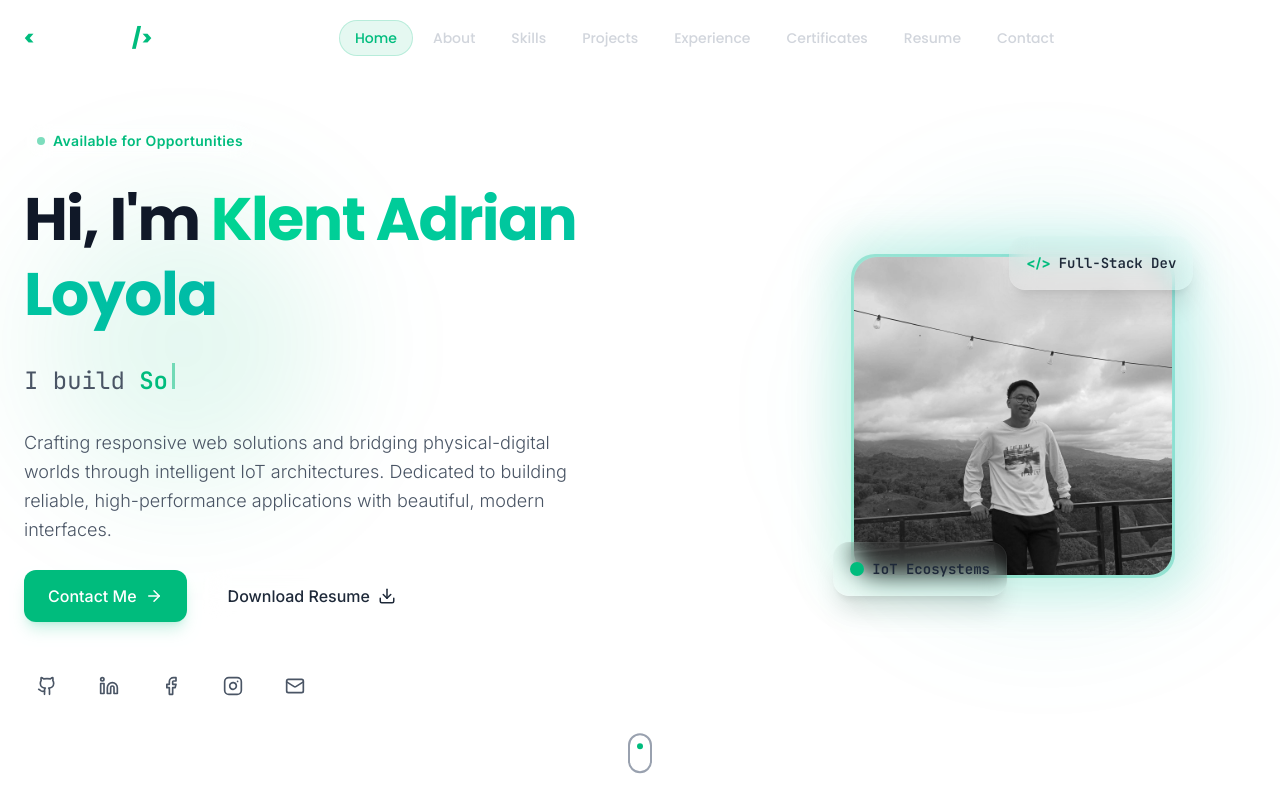
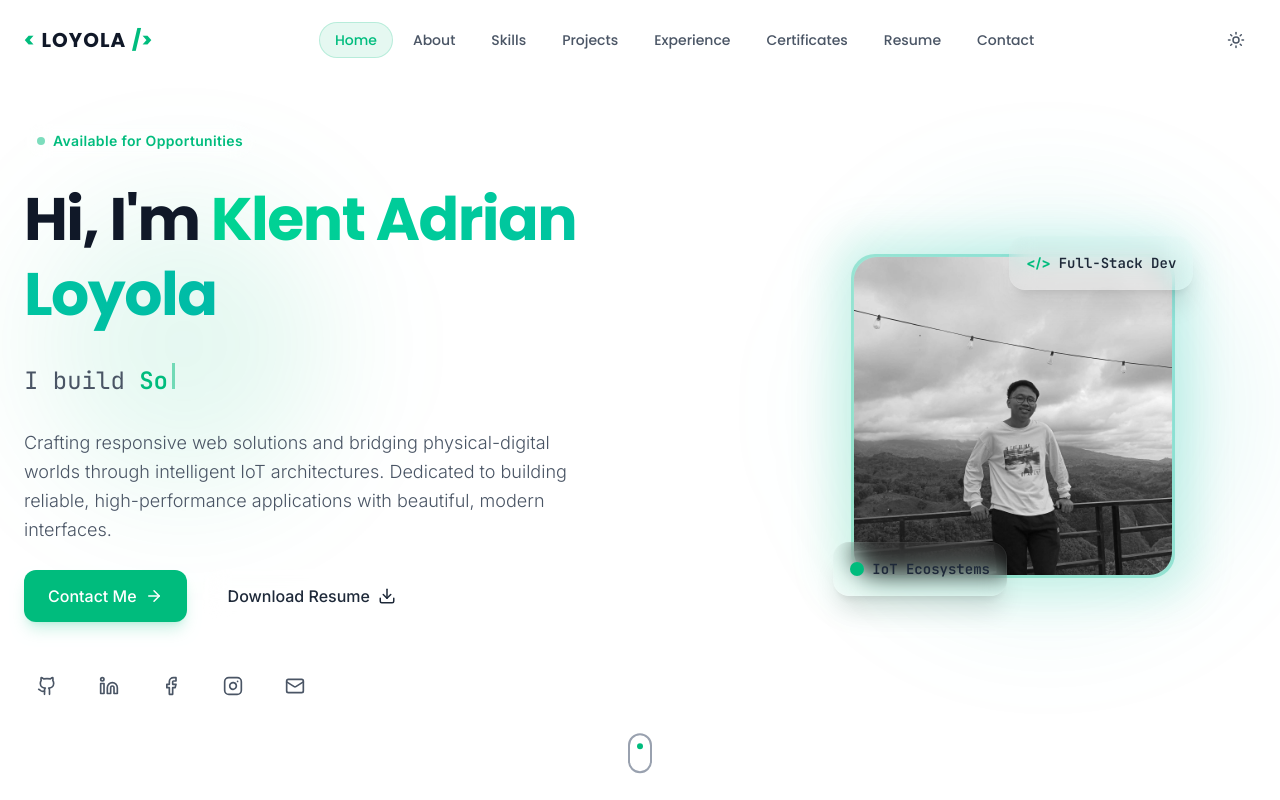
Before and after one commit to klentloyola2003/porfolio, a React (Vite) app: page / in a window 1280 px wide. Shown: the top 800 px of the page. Built offline with nearby package versions, Linux system fonts and the light colour scheme.

Commit message:
Add light and dark mode

```diff
--- a/src/App.tsx
+++ b/src/App.tsx
@@ -1,4 +1,4 @@
-import { useEffect } from 'react';
+import { useEffect, useState } from 'react';
 import Navbar from './components/Navbar';
 import Hero from './components/Hero';
 import About from './components/About';
@@ -12,17 +12,28 @@ import Footer from './components/Footer';
 import BackToTop from './components/BackToTop';
 
 export default function App() {
-  // Sync standard dark mode on mount
+  const [isDarkMode, setIsDarkMode] = useState(true);
+
   useEffect(() => {
     const root = window.document.documentElement;
-    root.classList.add('dark');
-    root.classList.remove('light');
+    const savedTheme = window.localStorage.getItem('theme');
+    const prefersDark = window.matchMedia('(prefers-color-scheme: dark)').matches;
+    setIsDarkMode(savedTheme ? savedTheme === 'dark' : prefersDark);
   }, []);
 
+  useEffect(() => {
+    const root = window.document.documentElement;
+    root.classList.toggle('dark', isDarkMode);
+    root.classList.toggle('light', !isDarkMode);
+    window.localStorage.setItem('theme', isDarkMode ? 'dark' : 'light');
+  }, [isDarkMode]);
+
+  const toggleTheme = () => setIsDarkMode((current) => !current);
+
   return (
-    <div className="relative min-h-screen bg-black text-gray-100 selection:bg-emerald-500/30">
+    <div className="relative min-h-screen bg-white text-gray-900 transition-colors duration-500 dark:bg-black dark:text-gray-100 selection:bg-emerald-500/30">
       {/* Persistent Navigation Panel */}
-      <Navbar />
+      <Navbar isDarkMode={isDarkMode} onToggleTheme={toggleTheme} />
 
       {/* Main Structural Layout Sections */}
       <main className="relative">
--- a/src/components/Navbar.tsx
+++ b/src/components/Navbar.tsx
@@ -1,5 +1,5 @@
 import { useState, useEffect } from 'react';
-import { Menu, X } from 'lucide-react';
+import { Menu, Moon, Sun, X } from 'lucide-react';
 import { motion, AnimatePresence } from 'motion/react';
 
 const NAV_ITEMS = [
@@ -13,7 +13,12 @@ const NAV_ITEMS = [
   { id: 'contact', label: 'Contact' },
 ];
 
-export default function Navbar() {
+interface NavbarProps {
+  isDarkMode: boolean;
+  onToggleTheme: () => void;
+}
+
+export default function Navbar({ isDarkMode, onToggleTheme }: NavbarProps) {
   const [isOpen, setIsOpen] = useState(false);
   const [activeSection, setActiveSection] = useState('home');
   const [scrollProgress, setScrollProgress] = useState(0);
@@ -105,7 +110,7 @@ export default function Navbar() {
           className="font-display font-bold text-xl tracking-wider cursor-pointer group flex items-center gap-1.5"
         >
           <span className="text-emerald-500 font-extrabold">&lt;</span>
-          <span className="text-white group-hover:text-emerald-500 transition-colors">
+          <span className="text-gray-900 dark:text-white group-hover:text-emerald-500 transition-colors">
             LOYOLA
           </span>
           <span className="text-emerald-500 font-extrabold">/&gt;</span>
@@ -121,7 +126,7 @@ export default function Navbar() {
               className={`relative px-4 py-2 font-display text-sm font-medium rounded-full cursor-pointer transition-all duration-300 ${
                 activeSection === item.id
                   ? 'text-emerald-500'
-                  : 'text-gray-300 hover:text-white'
+                  : 'text-gray-600 dark:text-gray-300 hover:text-gray-900 dark:hover:text-white'
               }`}
             >
               {item.label}
@@ -136,13 +141,23 @@ export default function Navbar() {
           ))}
         </nav>
 
-        {/* Right Actions: Hamburger */}
+        {/* Right Actions */}
         <div className="flex items-center gap-3">
+          <button
+            id="theme-toggle"
+            onClick={onToggleTheme}
+            className="p-2.5 rounded-full glass-effect text-gray-600 dark:text-gray-300 hover:text-emerald-500 dark:hover:text-emerald-400 hover:bg-gray-100 dark:hover:bg-gray-800/60 cursor-pointer transition-all duration-300"
+            aria-label={`Switch to ${isDarkMode ? 'light' : 'dark'} mode`}
+            title={`Switch to ${isDarkMode ? 'light' : 'dark'} mode`}
+          >
+            {isDarkMode ? <Sun size={18} /> : <Moon size={18} />}
+          </button>
+
           {/* Mobile Menu Toggler */}
           <button
             id="mobile-menu-toggler"
             onClick={() => setIsOpen(!isOpen)}
-            className="lg:hidden p-2.5 rounded-full glass-effect text-gray-300 hover:text-emerald-400 hover:bg-gray-800/60 cursor-pointer transition-all duration-300"
+            className="lg:hidden p-2.5 rounded-full glass-effect text-gray-600 dark:text-gray-300 hover:text-emerald-400 hover:bg-gray-100 dark:hover:bg-gray-800/60 cursor-pointer transition-all duration-300"
             aria-label="Toggle Navigation Menu"
           >
             {isOpen ? <X size={18} /> : <Menu size={18} />}
@@ -170,7 +185,7 @@ export default function Navbar() {
                   className={`w-full py-3 px-4 rounded-xl text-left font-display font-medium text-sm transition-all duration-300 flex items-center justify-between ${
                     activeSection === item.id
                       ? 'bg-emerald-500/10 text-emerald-500 border-l-4 border-emerald-500 pl-3'
-                      : 'text-gray-300 hover:bg-gray-800/40'
+                      : 'text-gray-600 dark:text-gray-300 hover:bg-gray-100 dark:hover:bg-gray-800/40'
                   }`}
                 >
                   {item.label}
--- a/src/index.css
+++ b/src/index.css
@@ -16,6 +16,14 @@
   body {
     font-family: var(--font-sans);
     overflow-x: hidden;
+    background: #ffffff;
+    color: #111827;
+    transition: background-color 500ms ease, color 500ms ease;
+  }
+
+  .dark body {
+    background: #000000;
+    color: #f3f4f6;
   }
 
   /* Custom Scrollbar */
```
Also changed, not shown: 1 other file (tests, documents, lock files or other folders).
